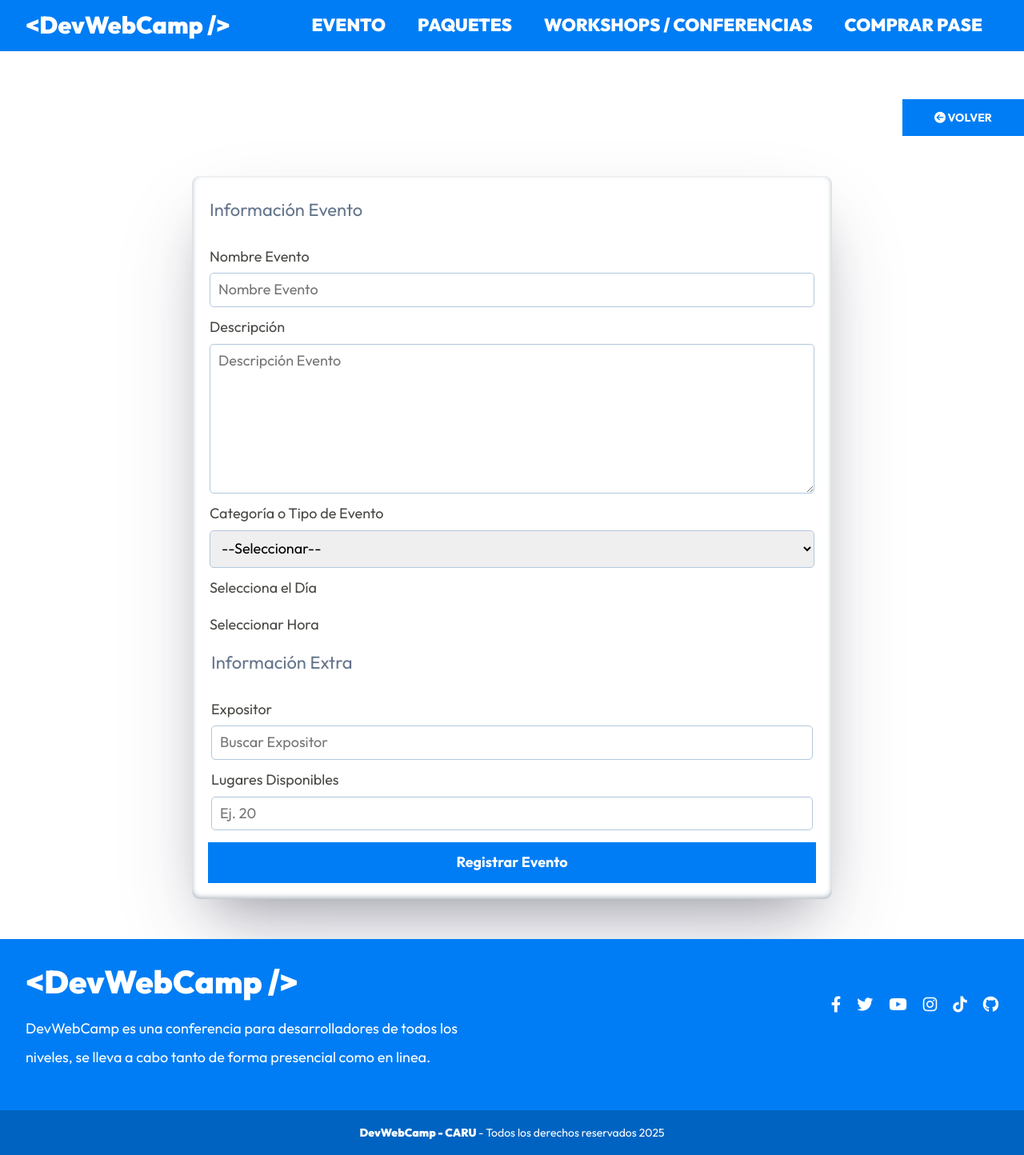
After one commit to Alexander3456R/techverse-mvc, a PHP site: template views/admin/eventos/crear.php in a window 1280 px wide. The commit adds this page. Shown: the part 601-2045 px from the top of the page at 80% size. Run offline with PHP 8.4, Linux system fonts and the light colour scheme; the template is opened without the code that fills it, so the values that code supplies are empty; some libraries are stand-ins or nearby versions.

Commit message:
Configurando las horas JS

```diff
--- a/public/index.php
+++ b/public/index.php
@@ -2,6 +2,7 @@
 
 require_once __DIR__ . '/../includes/app.php';
 
+use Controllers\ApiEventos;
 use MVC\Router;
 use Controllers\AuthController;
 use Controllers\DashboardController;
@@ -45,6 +46,10 @@ $router->post('/admin/expositores/editar', [ExpositoresController::class, 'edita
 $router->post('/admin/expositores/eliminar', [ExpositoresController::class, 'eliminar']);
 
 $router->get('/admin/eventos', [EventosController::class, 'index']);
+$router->get('/admin/eventos/crear', [EventosController::class, 'crear']);
+$router->post('/admin/eventos/crear', [EventosController::class, 'crear']);
+
+$router->get('/api/eventos-horarios', [ApiEventos::class, 'index']);
 
 $router->get('/admin/registrados', [RegistradosController::class, 'index']);
 
--- a/src/scss/ui/formulario/_formulario.scss
+++ b/src/scss/ui/formulario/_formulario.scss
@@ -72,6 +72,12 @@
         }
     }
 
+    &__radio {
+        display: flex;
+        gap: 2rem;
+
+    }
+
     &__listado {
         @include m.tags;
     }
--- /dev/null
+++ b/src/scss/ui/formulario/_horas.scss
@@ -0,0 +1,25 @@
+@use 'base/variables' as v;
+@use 'base/mixins' as m;
+
+.horas {
+    @include m.reset-lista;
+    @include m.grid(1, 1rem);
+    @include m.tablet {
+        @include m.grid(2, 1rem);
+    }
+
+    &__hora {
+        color: v.$azul;
+        border: 1px solid v.$azul;
+        border-radius: 1rem;
+        padding: 1rem;
+        text-align: center;
+
+        &:hover {
+            cursor: pointer;
+            background-color: v.$azul;
+            color: v.$blanco;
+            transition: 400ms background-color ease-in-out, 400ms color ease, 400ms border-radius ease;
+        }
+    }
+}
--- a/src/scss/ui/formulario/_index.scss
+++ b/src/scss/ui/formulario/_index.scss
@@ -1,2 +1,3 @@
 @forward 'formulario';
 @forward 'acciones';
+@forward 'horas';
--- /dev/null
+++ b/views/admin/eventos/crear.php
@@ -0,0 +1,19 @@
+<h2 class="dashboard__heading"><?php echo $titulo; ?></h2>
+
+<div class="dashboard__contenedor-boton">
+    <a class="dashboard__boton" href="/admin/eventos">
+        <i class="fa-solid fa-circle-arrow-left"></i>
+        Volver
+    </a>
+</div>
+
+<div class="dashboard__formulario">
+    <?php
+        include_once __DIR__ . '/../../templates/alertas.php'
+    ?>
+
+    <form method="POST" action="/admin/eventos/crear" class="formulario">
+        <?php include_once __DIR__ . '/formulario.php'; ?>
+        <input class="formulario__submit formulario__submit--registrar" type="submit" value="Registrar Evento">
+    </form>
+</div>
--- /dev/null
+++ b/views/admin/eventos/formulario.php
@@ -0,0 +1,97 @@
+<fieldset class="formulario__fieldset">
+    <legend class="formulario__legend">Información Evento</legend>
+
+    <div class="formulario__campo">
+        <label for="nombre" class="formulario__label">Nombre Evento</label>
+        <input
+             type="text"
+             class="formulario__input"
+             id="nombre"
+             name="nombre"
+             placeholder="Nombre Evento"
+             value="<?php echo $evento->nombre; ?>"
+        />
+    </div>
+
+    <div class="formulario__campo">
+        <label for="descripcion" class="formulario__label">Descripción</label>
+        <textarea
+             class="formulario__input"
+             id="descripcion"
+             name="descripcion"
+             placeholder="Descripción Evento"
+             rows="8"
+        ><?php echo $evento->descripcion; ?></textarea>
+    </div>
+
+
+    <div class="formulario__campo">
+        <label for="categoria" class="formulario__label">Categoría o Tipo de Evento</label>
+        <select class="formulario__select" id="categoria" name="categoria_id">
+            <option value="" selected hidden>--Seleccionar--</option>
+            <?php foreach ($categorias as $categoria) { ?>
+                <option <?php echo ($evento->categoria_id === $categoria->id) ? 'selected' : '' ?> value="<?php echo $categoria->id; ?>"><?php echo $categoria->nombre; ?></option>
+           <?php } ?>
+        </select>
+    </div>
+
+
+    <div class="formulario__campo">
+        <label for="descripcion" class="formulario__label">Selecciona el Día</label>
+        <div class="formulario__radio">
+            <?php foreach($dias as $dia) { ?>
+                <div>
+                    <label for="<?php echo strtolower($dia->nombre); ?>"><?php echo $dia->nombre; ?></label>
+
+                    <input
+                        type="radio"
+                        id="<?php echo strtolower($dia->nombre); ?>"
+                        name="dia"
+                        value="<?php echo strtolower($dia->id); ?>"
+                    />
+                </div>
+            <?php } ?>
+        </div>
+        <input type="hidden" name="dia_id" value="">
+    </div>
+
+    <div id="hora" class="formulario__campo">
+        <label class="formulario__label">Seleccionar Hora</label>
+        <ul id="horas" class="horas">
+            <?php foreach($horas as $hora) { ?>
+                <li data-hora-id="<?php echo $hora->id; ?>" class="horas__hora"><?php echo $hora->hora; ?></li>
+            <?php } ?>
+        </ul>
+        <input type="hidden" name="hora_id" value="">
+    </div>
+
+    <fieldset class="formulario__fieldset">
+            <legend class="formulario__legend">Información Extra</legend>
+
+            <div class="formulario__campo">
+            <label for="expositor" class="formulario__label">Expositor</label>
+                <input
+                type="text"
+                class="formulario__input"
+                id="expositor"
+                placeholder="Buscar Expositor"
+                />
+            </div>
+
+
+            <div class="formulario__campo">
+            <label for="disponibles" class="formulario__label">Lugares Disponibles</label>
+                <input
+                type="number"
+                min="1"
+                class="formulario__input"
+                id="disponibles"
+                name="disponibles"
+                placeholder="Ej. 20"
+                value="<?php echo $evento->disponibles; ?>"
+                />
+            </div>
+    </fieldset>
+
+
+</fieldset>
```
Also changed, not shown: controllers/APIEventos.php (added, +26 -0 lines), controllers/EventosController.php (+38 -0 lines), models/ActiveRecord.php (+16 -2 lines), models/Categoria.php (added, +12 -0 lines), models/Dia.php (added, +12 -0 lines), models/Evento.php (added, +57 -0 lines), models/EventoHorario.php (added, +13 -0 lines), models/Hora.php (added, +12 -0 lines), src/js/horas.js (added, +47 -0 lines), views/admin/eventos/index.php (+7 -0 lines), public/build/css/app.css, public/build/js/bundle.min.js, 2 other files.
